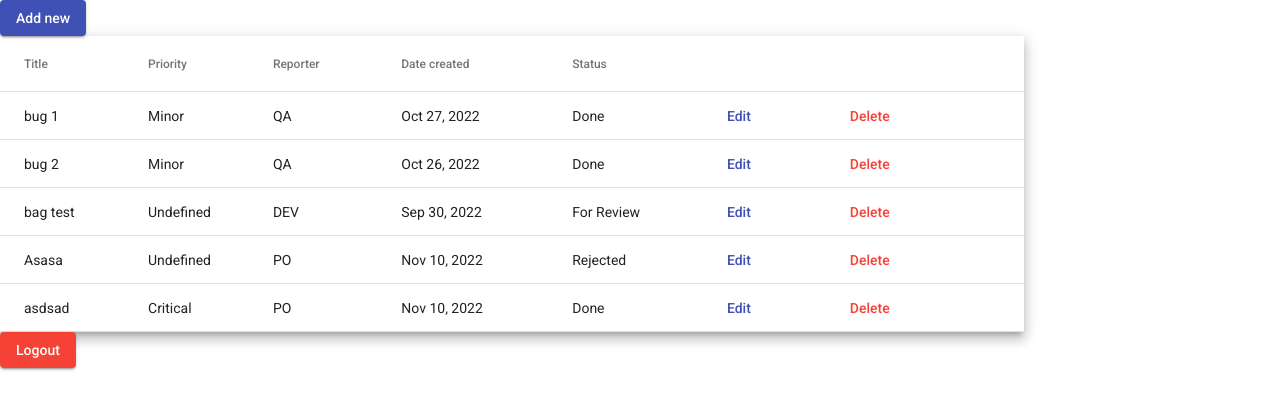
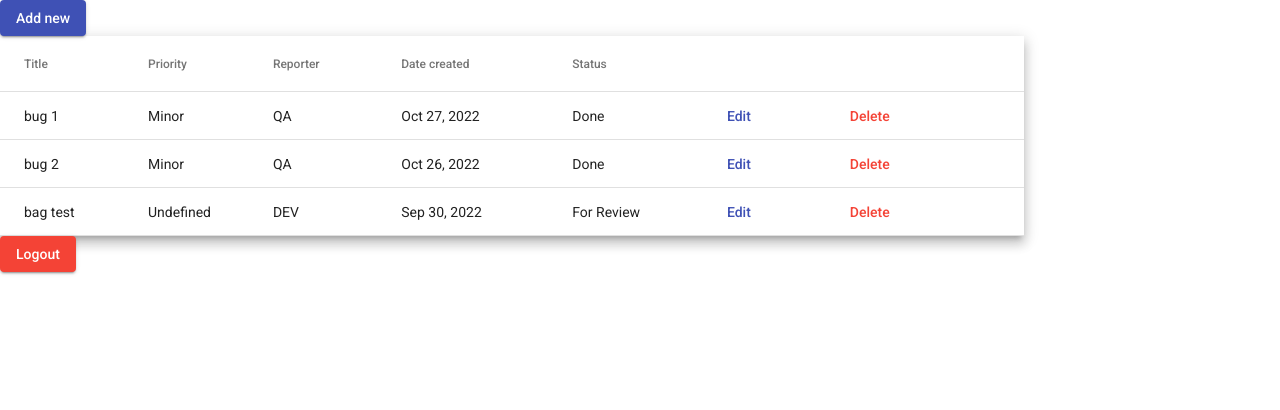
Before and after one commit to mschristo/bug-reporting-system, an Angular app: page /home in a window 1280 px wide. Shown: the top 410 px of the page. Built offline with nearby package versions, Linux system fonts and the light colour scheme; data requests are answered from the project's data file; sample sign-in values are in the browser's storage.

Commit message:
Delete a bug

```diff
--- a/db.json
+++ b/db.json
@@ -39,26 +39,6 @@
       "status": "For Review",
       "created": "2022-09-30T16:32:19.595Z",
       "comments": []
-    },
-    {
-      "title": "Asasa",
-      "description": "sa",
-      "priority": "1",
-      "reporter": "PO",
-      "status": "Rejected",
-      "created": "1668103736056",
-      "comments": [],
-      "id": "kTyHgGu"
-    },
-    {
-      "title": "asdsad",
-      "description": "asdasdasd",
-      "priority": 3,
-      "reporter": "PO",
-      "status": "Done",
-      "created": "1668103871901",
-      "comments": [],
-      "id": "767dq79"
     }
   ],
   "users": [
--- a/src/app/components/bug-item/bug-item.component.ts
+++ b/src/app/components/bug-item/bug-item.component.ts
@@ -45,7 +45,6 @@ export class BugItemComponent implements OnInit {
     if (this.bugForm.valid) {
       this.bugService.addNewBug(this.prepareBug()).subscribe(
         response => {
-          console.log(response);
           this.router.navigateByUrl('home');
         }
       );
--- a/src/app/components/bug-table/bug-table.component.ts
+++ b/src/app/components/bug-table/bug-table.component.ts
@@ -2,30 +2,39 @@ import { LiveAnnouncer } from '@angular/cdk/a11y';
 import { AfterViewInit, Component, OnInit, ViewChild } from '@angular/core';
 import { MatSort, Sort } from '@angular/material/sort';
 import { MatTableDataSource } from '@angular/material/table';
+import { Router } from '@angular/router';
 import { BugService } from 'src/app/services/bug.service';
 import { AuthService } from '../../services/auth.service';
 
 @Component({
   selector: 'app-bug-table',
   templateUrl: './bug-table.component.html',
-  styleUrls: ['./bug-table.component.scss']
+  styleUrls: ['./bug-table.component.scss'],
 })
 export class BugTableComponent implements OnInit, AfterViewInit {
-
-  displayedColumns: string[] = ['title', 'priority', 'reporter', 'created', 'status', 'actionEdit', 'actionDelete'];
+  displayedColumns: string[] = [
+    'title',
+    'priority',
+    'reporter',
+    'created',
+    'status',
+    'actionEdit',
+    'actionDelete',
+  ];
 
   bugs = new MatTableDataSource();
 
   @ViewChild(MatSort) sort: MatSort;
 
-  constructor(public authService: AuthService,
+  constructor(
+    public authService: AuthService,
+    public router: Router,
     public bugService: BugService,
-    private _liveAnnouncer: LiveAnnouncer) { }
+    private _liveAnnouncer: LiveAnnouncer
+  ) {}
 
   ngOnInit(): void {
-    this.bugService.getBugs().subscribe(bugs => {
-      this.bugs.data = bugs;
-    })
+    this.loadBugs();
   }
 
   ngAfterViewInit() {
@@ -45,7 +54,14 @@ export class BugTableComponent implements OnInit, AfterViewInit {
   }
 
   delete(item: any) {
-    // todo DELETE item
+    this.bugService.deleteBug(item.id).subscribe((response) => {
+      this.loadBugs();
+    });
   }
 
+  loadBugs() {
+    this.bugService.getBugs().subscribe((bugs) => {
+      this.bugs.data = bugs;
+    });
+  }
 }
--- a/src/app/interfaces/bug.ts
+++ b/src/app/interfaces/bug.ts
@@ -1,7 +1,7 @@
 import { BugComment } from "./bug-comment";
 
 export interface Bug {
-  id?: number,
+  id?: number | string,
   title: string,
   description: string,
   priority: number,
--- a/src/app/services/bug.service.ts
+++ b/src/app/services/bug.service.ts
@@ -17,4 +17,8 @@ export class BugService {
   addNewBug(bug: Bug) {
     return this.http.post('http://localhost:3000/bugs', bug);
   }
+
+  deleteBug(id: number) {
+    return this.http.delete(`http://localhost:3000/bugs/${id}`);
+  }
 }
```
